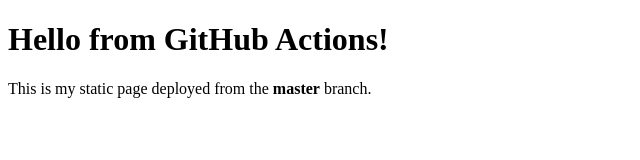
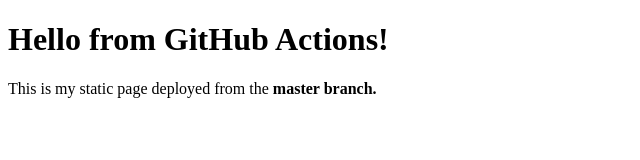
Before and after one commit to NikolaT380/SI_2025_lab3_213141, a plain HTML site: page index.html in a window 1280 px wide. Shown: the full height of the page, 0-640 px from the left. Drawn offline with Linux system fonts and the light colour scheme.

Commit message:
Error on purpose

```diff
--- a/index.html
+++ b/index.html
@@ -5,6 +5,6 @@
 </head>
 <body>
   <h1>Hello from GitHub Actions!</h1>
-  <p>This is my static page deployed from the <strong>master</strong> branch.</p>
+  <p>This is my static page deployed from the <strong>master branch.</p>
 </body>
 </html>
```
